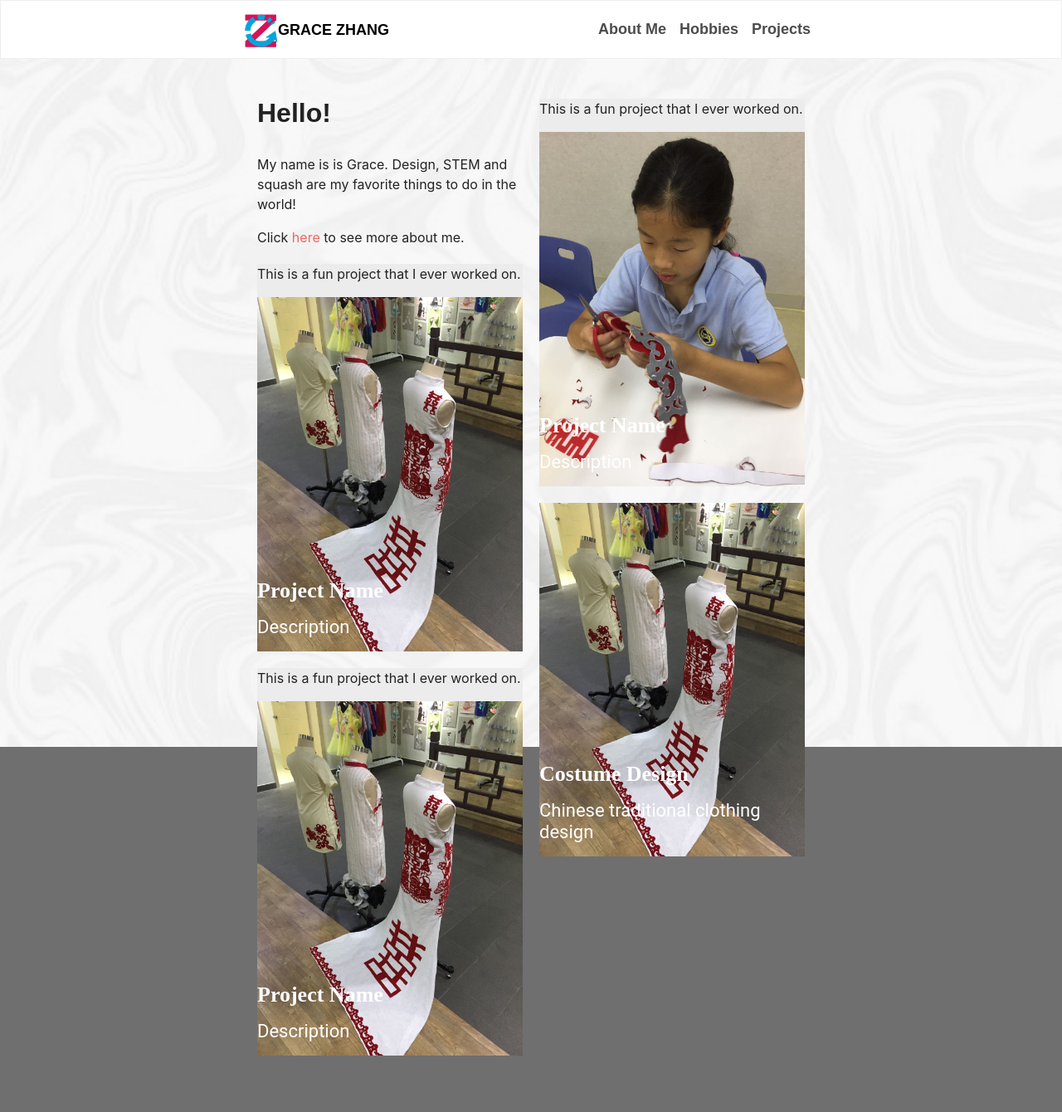
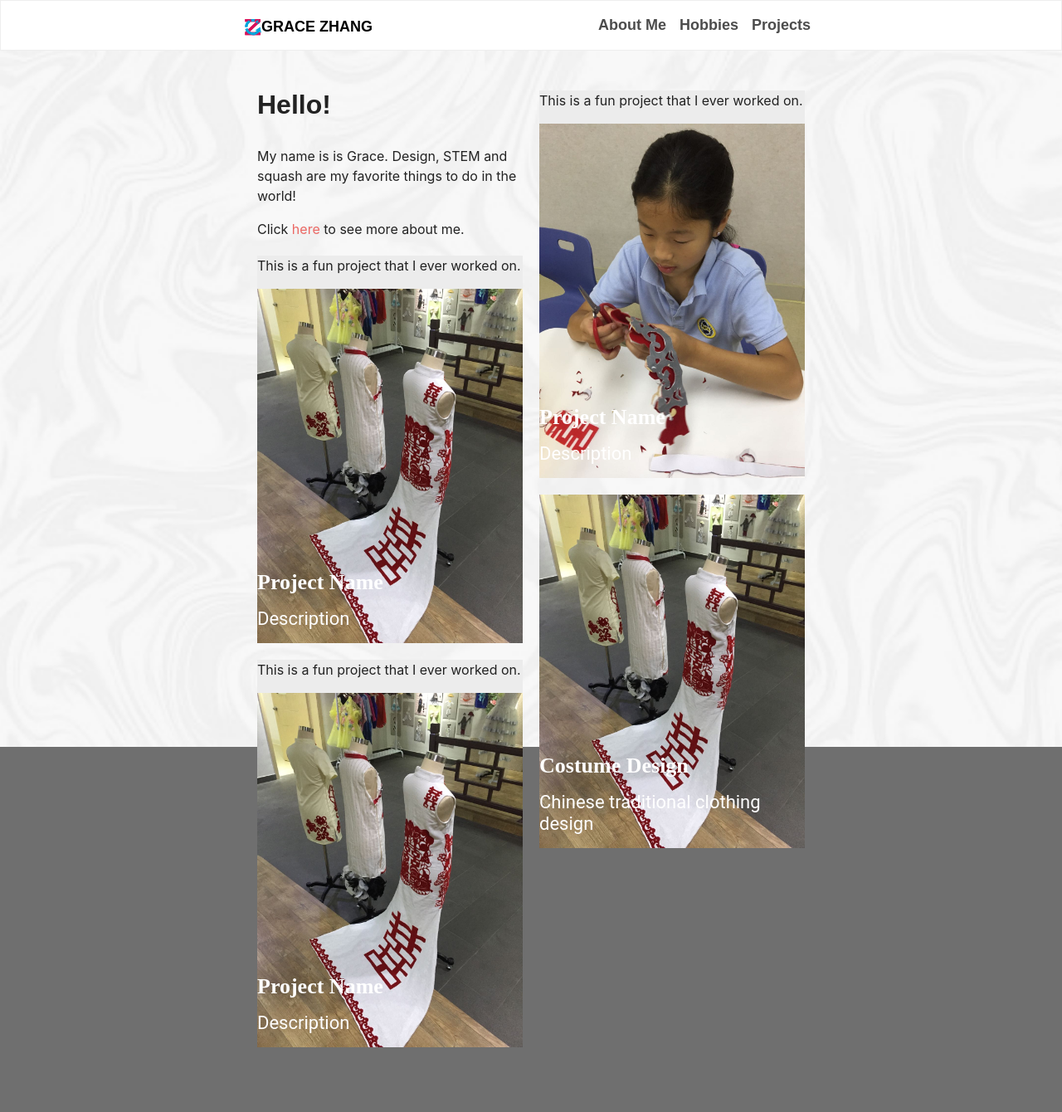
Before and after one commit to gracezca99/gracezca99.github.io, a Jekyll site: the page built from index.html, in a window 1280 px wide. Shown: the whole page at 83% size. Built offline with Jekyll 4.4.1, drawn with Linux system fonts in a browser that asks for light colours; some web fonts are replaced.

Commit message:
align logo

```diff
--- a/_includes/header.html
+++ b/_includes/header.html
@@ -1,7 +1,7 @@
   <!--- the navigator bar --->
   <nav class="navbar navbar-expand-lg navbar-light bg-light">
     <div class="container">
-      <a class="navbar-brand" rel="author" href="/"><img src="/favicon.svg" width=40></img>Grace Zhang</a>
+      <a class="navbar-brand" rel="author" href="/" style="display: flex;align-items: bottom;"><img src="/favicon.svg" width=20/>Grace Zhang</a>
       <button class="navbar-toggler" type="button" data-toggle="collapse" data-target="#navbarSupportedContent"
         aria-controls="navbarSupportedContent" aria-expanded="false" aria-label="Toggle navigation">
         <span class="navbar-toggler-icon"></span>
--- a/index.html
+++ b/index.html
@@ -48,7 +48,7 @@
         </div>
 
         <div class="content-box">
-         <a href="/projects/costume.html">
+         <a href="/projects/custome.html">
           <p>
 
           </p>
```
